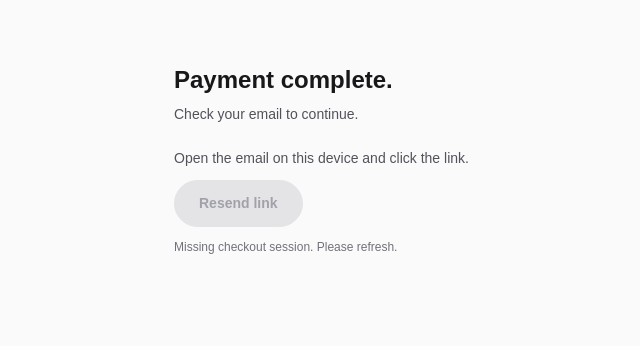
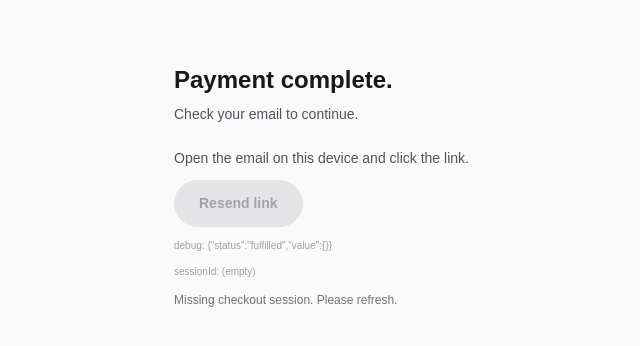
Before and after one commit to bbyjae-django-lab/quadrant, a Next.js app: page /billing/success in a window 1280 px wide. Shown: the top 346 px of the page, without its empty margins (178-818 px from the left). Built offline with nearby package versions, Linux system fonts and the light colour scheme; no server answers.

Commit message:
Task: Debug why /billing/success is not receiving session_id even though the URL includes it, and fix it so session_id always reaches SuccessClient.

```diff
--- a/app/billing/success/SuccessClient.tsx
+++ b/app/billing/success/SuccessClient.tsx
@@ -4,9 +4,10 @@ import { useState } from "react";
 
 type SuccessClientProps = {
   sessionId: string;
+  debug?: string;
 };
 
-export default function SuccessClient({ sessionId }: SuccessClientProps) {
+export default function SuccessClient({ sessionId, debug }: SuccessClientProps) {
   const [errorMessage, setErrorMessage] = useState<string | null>(null);
   const [isSending, setIsSending] = useState(false);
   const [cooldownActive, setCooldownActive] = useState(false);
@@ -55,6 +56,12 @@ export default function SuccessClient({ sessionId }: SuccessClientProps) {
           >
             Resend link
           </button>
+          <p className="text-[10px] text-zinc-400 break-all">
+            debug: {debug ?? "(none)"}
+          </p>
+          <p className="text-[10px] text-zinc-400 break-all">
+            sessionId: {sessionId || "(empty)"}
+          </p>
           {!sessionId ? (
             <p className="text-xs text-zinc-500">
               Missing checkout session. Please refresh.
--- a/app/billing/success/page.tsx
+++ b/app/billing/success/page.tsx
@@ -1,4 +1,5 @@
 import SuccessClient from "./SuccessClient";
+import { cookies } from "next/headers";
 
 export const runtime = "nodejs";
 export const dynamic = "force-dynamic";
@@ -11,8 +12,10 @@ type BillingSuccessPageProps = {
 export default function BillingSuccessPage({
   searchParams,
 }: BillingSuccessPageProps) {
+  cookies();
   const raw = searchParams?.session_id;
   const sessionId = typeof raw === "string" ? raw : "";
+  const debug = JSON.stringify(searchParams ?? {});
 
-  return <SuccessClient sessionId={sessionId} />;
+  return <SuccessClient sessionId={sessionId} debug={debug} />;
 }
```
